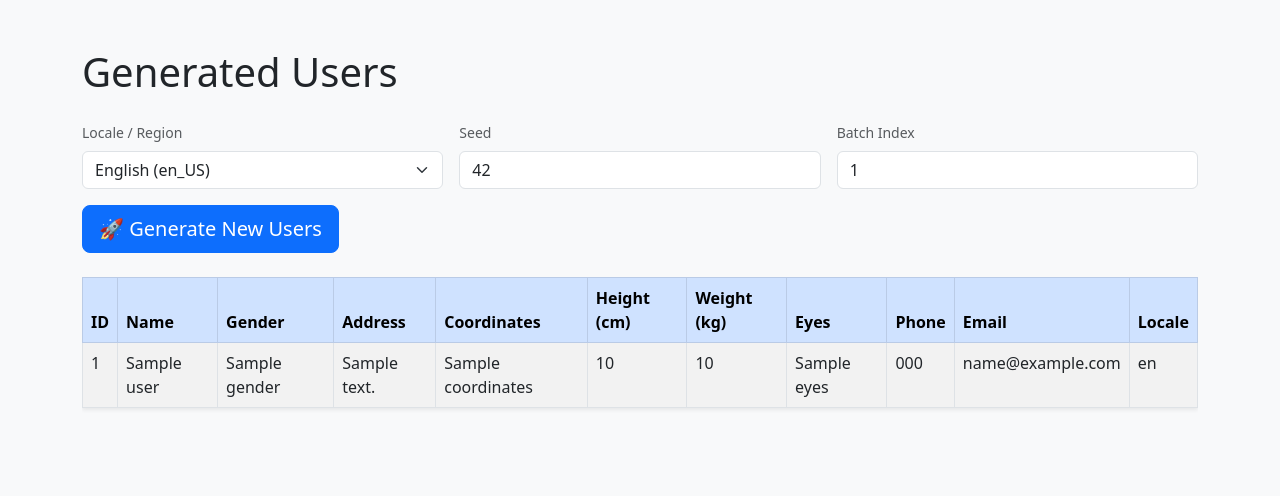
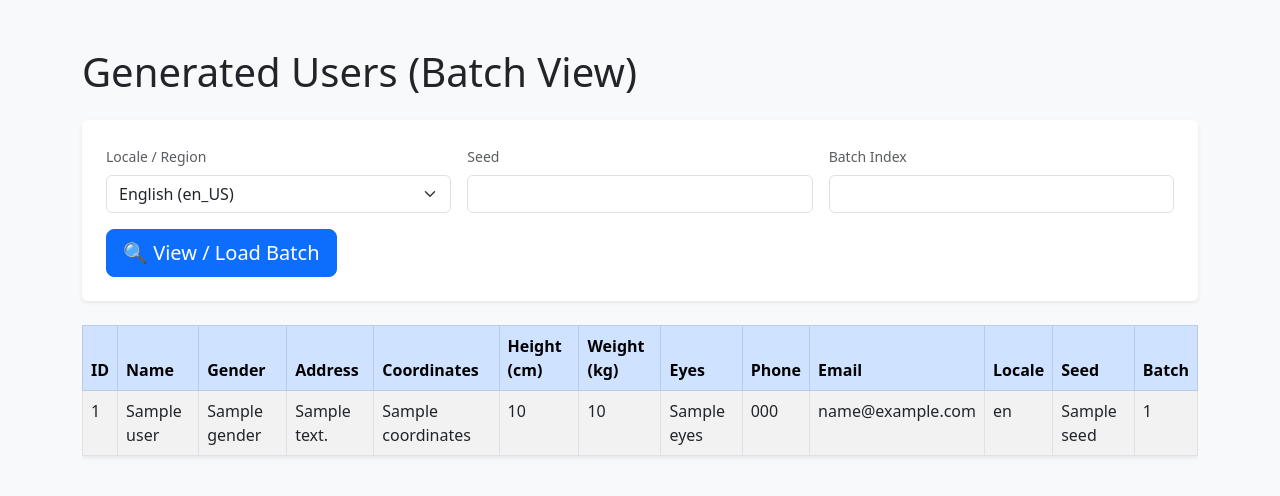
Before and after one commit to konradbargenda/fake-user-generator, a Flask app: template templates/index.html in a window 1280 px wide. Shown: the top 496 px of the page. Run offline with Flask 3, Linux system fonts and the light colour scheme; the template is opened without the code that fills it: most values are stand-ins (such as "Sample title", 1, 10 or a date in 2020).

Commit message:
Implement isolated batch viewing and persistent batch navigation

```diff
--- a/app.py
+++ b/app.py
@@ -41,15 +41,19 @@ def init_db():
             eyes VARCHAR(50),
             phone VARCHAR(50),
             email VARCHAR(100),
-            locale VARCHAR(20)
+            locale VARCHAR(20),
+            seed INT,
+            batch_index INT
         );
     """)
 
-    try:
-        cursor.execute("ALTER TABLE users ADD COLUMN locale VARCHAR(20);")
-        conn.commit()
-    except Exception:
-        pass
+    for col in ['locale', 'seed', 'batch_index']:
+        try:
+            col_type = 'VARCHAR(20)' if col == 'locale' else 'INT'
+            cursor.execute(f"ALTER TABLE users ADD COLUMN {col} {col_type};")
+            conn.commit()
+        except Exception:
+            pass
 
     cursor.execute("SELECT COUNT(*) FROM names;")
     count = cursor.fetchone()[0]
@@ -57,7 +61,7 @@ def init_db():
         en_firsts = ["James", "Mary", "John", "Patricia", "Robert", "Jennifer", "Michael", "Linda", "William", "Elizabeth", "David", "Barbara", "Richard", "Susan", "Joseph", "Jessica", "Thomas", "Sarah", "Charles", "Karen", "Christopher", "Nancy", "Daniel", "Lisa", "Matthew", "Betty", "Anthony", "Margaret", "Mark", "Sandra", "Donald", "Ashley", "Steven", "Kimberly", "Paul", "Emily", "Andrew", "Donna", "Joshua", "Michelle"]
         en_lasts = ["Smith", "Johnson", "Williams", "Brown", "Jones", "Miller", "Davis", "Garcia", "Rodriguez", "Wilson", "Anderson", "Taylor", "Thomas", "Moore", "Jackson", "Martin", "Lee", "Perez", "Thompson", "White", "Harris", "Sanchez", "Clark", "Ramirez", "Lewis", "Robinson", "Walker", "Young", "Allen", "King", "Wright", "Scott", "Torres", "Nguyen", "Hill", "Flores", "Green", "Adams", "Nelson", "Baker"]
 
-        de_firsts = ["Hans", "Anna", "Stefan", "Maria", "Michael", "Sabine", "Thomas", "Karin", "Andreas", "Monika", "Wolfgang", "Ursula", "Klaus", "Erika", "Dieter", "Helga", "Jürgen", "Renate", "Peter", "Monika", "Bernd", "Gisela", "Manfred", "Ingrid", "Heinz", "Brigitte", "Günter", "Christa", "Werner", "Hannelore"]
+        de_firsts = ["Hans", "Anna", "Stefan", "Maria", "Michael", "Sabine", "Thomas", "Karin", "Andreas", "Monika", "Wolfgang", "Ursula", "Klaus", "Erika", "Dieter", "Helga", "Jürgen", "Renate", "Peter", "Bernd", "Gisela", "Manfred", "Ingrid", "Heinz", "Brigitte", "Günter", "Christa", "Werner", "Hannelore"]
         de_lasts = ["Schmidt", "Schneider", "Fischer", "Weber", "Meyer", "Wagner", "Becker", "Schulz", "Hoffmann", "Schäfer", "Koch", "Bauer", "Richter", "Klein", "Wolf", "Schröder", "Neumann", "Schwarz", "Zimmermann", "Braun", "Krüger", "Hofmann", "Hartmann", "Lange", "Schmitt", "Werner", "Schmitz", "Krause", "Meier", "Lehmann"]
 
         name_inserts = []
@@ -160,54 +164,78 @@ def generate_user_record(locale, seed, global_absolute_index, first_names, last_
     phone = generate_phone_number(rng, locale)
     email = generate_email(rng, name)
 
-    return (name, gender, address, coordinates, height, weight, eyes, phone, email, locale)
+    return (name, gender, address, coordinates, height, weight, eyes, phone, email, locale, seed, global_absolute_index)
+
+def get_or_create_batch(locale, seed, batch_index, count=5):
+    conn = get_db_connection()
+    cursor = conn.cursor(dictionary=True)
+
+    cursor.execute(
+        "SELECT * FROM users WHERE locale = %s AND seed = %s AND batch_index = %s ORDER BY id ASC;",
+        (locale, seed, batch_index)
+    )
+    users = cursor.fetchall()
+
+    if not users:
+        first_names, last_names = fetch_names_from_db(locale)
+        insert_cursor = conn.cursor()
+        for i in range(count):
+            global_absolute_index = (batch_index - 1) * count + i
+            user_data = generate_user_record(locale, seed, global_absolute_index, first_names, last_names)
+            insert_cursor.execute(
+                """INSERT INTO users (name, gender, address, coordinates, height, weight, eyes, phone, email, locale, seed, batch_index)
+                   VALUES (%s, %s, %s, %s, %s, %s, %s, %s, %s, %s, %s, %s)""",
+                user_data
+            )
+        conn.commit()
+        insert_cursor.close()
+
+        cursor.execute(
+            "SELECT * FROM users WHERE locale = %s AND seed = %s AND batch_index = %s ORDER BY id ASC;",
+            (locale, seed, batch_index)
+        )
+        users = cursor.fetchall()
+
+    cursor.close()
+    conn.close()
+    return users
 
 @app.route('/')
 def index():
     init_db()
+    locale = request.args.get('locale', 'en_US')
     try:
-        conn = get_db_connection()
-        cursor = conn.cursor(dictionary=True)
-        cursor.execute("SELECT * FROM users ORDER BY id DESC LIMIT 20;")
-        users = cursor.fetchall()
-        cursor.close()
-        conn.close()
+        seed = int(request.args.get('seed', 42))
+    except ValueError:
+        seed = 42
+    try:
+        batch_index = int(request.args.get('batch_index', 1))
+    except ValueError:
+        batch_index = 1
+
+    count = int(os.environ.get('GENERATE_COUNT', 5))
+
+    users = []
+    try:
+        users = get_or_create_batch(locale, seed, batch_index, count)
     except Exception as e:
-        users = []
-        flash(f"Database connection error: {e}", "danger")
-    return render_template('index.html', users=users)
+        flash(f"Database error: {e}", "danger")
+
+    return render_template('index.html', users=users, current_locale=locale, current_seed=seed, current_batch=batch_index)
 
 @app.route('/generate', methods=['POST'])
 def generate_users():
-    init_db()
+    locale = request.form.get('locale', 'en_US')
     try:
-        count = int(os.environ.get('GENERATE_COUNT', 5))
-        locale = request.form.get('locale', 'en_US')
         seed = int(request.form.get('seed', 42))
+    except ValueError:
+        seed = 42
+    try:
         batch_index = int(request.form.get('batch_index', 1))
+    except ValueError:
+        batch_index = 1
 
-        first_names, last_names = fetch_names_from_db(locale)
-
-        conn = get_db_connection()
-        cursor = conn.cursor()
-
-        for i in range(count):
-            global_absolute_index = (batch_index - 1) * count + i
-            user_data = generate_user_record(locale, seed, global_absolute_index, first_names, last_names)
-            cursor.execute(
-                """INSERT INTO users (name, gender, address, coordinates, height, weight, eyes, phone, email, locale)
-                   VALUES (%s, %s, %s, %s, %s, %s, %s, %s, %s, %s)""",
-                user_data
-            )
-
-        conn.commit()
-        cursor.close()
-        conn.close()
-        flash(f"Successfully generated {count} users for locale {locale} (Seed: {seed}, Batch: {batch_index})!", "success")
-    except Exception as e:
-        flash(f"Error during user generation: {e}", "danger")
-
-    return redirect(url_for('index'))
+    return redirect(url_for('index', locale=locale, seed=seed, batch_index=batch_index))
 
 if __name__ == '__main__':
     init_db()
--- a/templates/index.html
+++ b/templates/index.html
@@ -9,7 +9,7 @@
 <body class="bg-light">
     <div class="container py-5">
 
-        <h1 class="mb-4">Generated Users</h1>
+        <h1 class="mb-4">Generated Users (Batch View)</h1>
 
         {% with messages = get_flashed_messages(with_categories=true) %}
             {% if messages %}
@@ -22,25 +22,25 @@
             {% endif %}
         {% endwith %}
 
-        <form action="/generate" method="POST" class="mb-4">
+        <form action="/generate" method="POST" class="mb-4 bg-white p-4 rounded shadow-sm">
             <div class="row g-3 mb-3">
                 <div class="col-md-4">
                     <label class="form-label text-muted small">Locale / Region</label>
                     <select name="locale" class="form-select">
-                        <option value="en_US">English (en_US)</option>
-                        <option value="de_DE">German (de_DE)</option>
+                        <option value="en_US" {% if current_locale == 'en_US' %}selected{% endif %}>English (en_US)</option>
+                        <option value="de_DE" {% if current_locale == 'de_DE' %}selected{% endif %}>German (de_DE)</option>
                     </select>
                 </div>
                 <div class="col-md-4">
                     <label class="form-label text-muted small">Seed</label>
-                    <input type="number" name="seed" class="form-control" value="42">
+                    <input type="number" name="seed" class="form-control" value="{{ current_seed }}">
                 </div>
                 <div class="col-md-4">
                     <label class="form-label text-muted small">Batch Index</label>
-                    <input type="number" name="batch_index" class="form-control" value="1">
+                    <input type="number" name="batch_index" class="form-control" value="{{ current_batch }}">
                 </div>
             </div>
-            <button type="submit" class="btn btn-primary btn-lg">🚀 Generate New Users</button>
+            <button type="submit" class="btn btn-primary btn-lg">🔍 View / Load Batch</button>
         </form>
 
         <div class="table-responsive">
@@ -58,6 +58,8 @@
                         <th>Phone</th>
                         <th>Email</th>
                         <th>Locale</th>
+                        <th>Seed</th>
+                        <th>Batch</th>
                     </tr>
                 </thead>
                 <tbody>
@@ -75,11 +77,13 @@
                                 <td>{{ user.phone }}</td>
                                 <td>{{ user.email }}</td>
                                 <td>{{ user.locale }}</td>
+                                <td>{{ user.seed }}</td>
+                                <td>{{ user.batch_index }}</td>
                             </tr>
                         {% endfor %}
                     {% else %}
                         <tr>
-                            <td colspan="11" class="text-center text-muted py-4">No users found in the database. Click the button above to generate some!</td>
+                            <td colspan="13" class="text-center text-muted py-4">No users found for this batch.</td>
                         </tr>
                     {% endif %}
                 </tbody>
```
